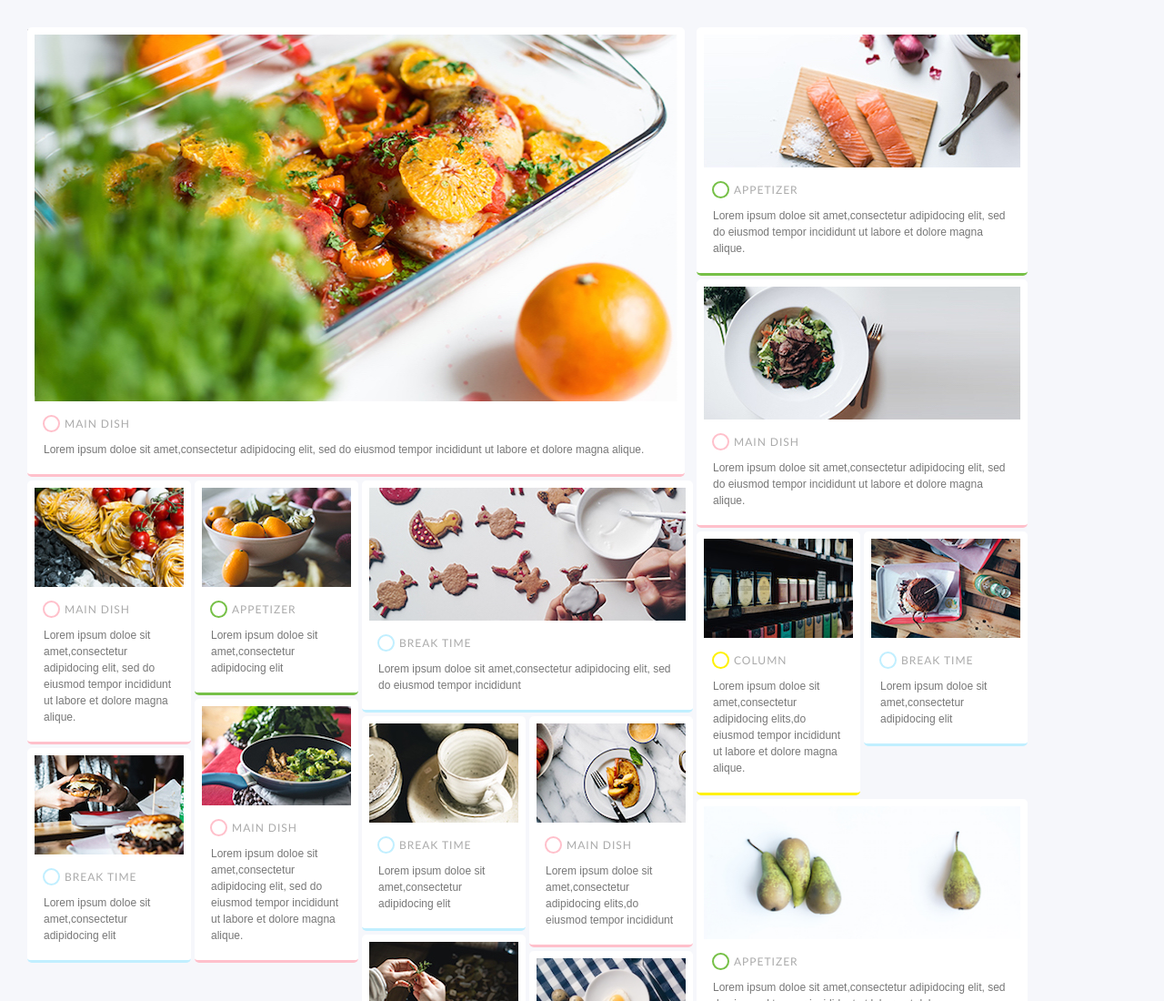
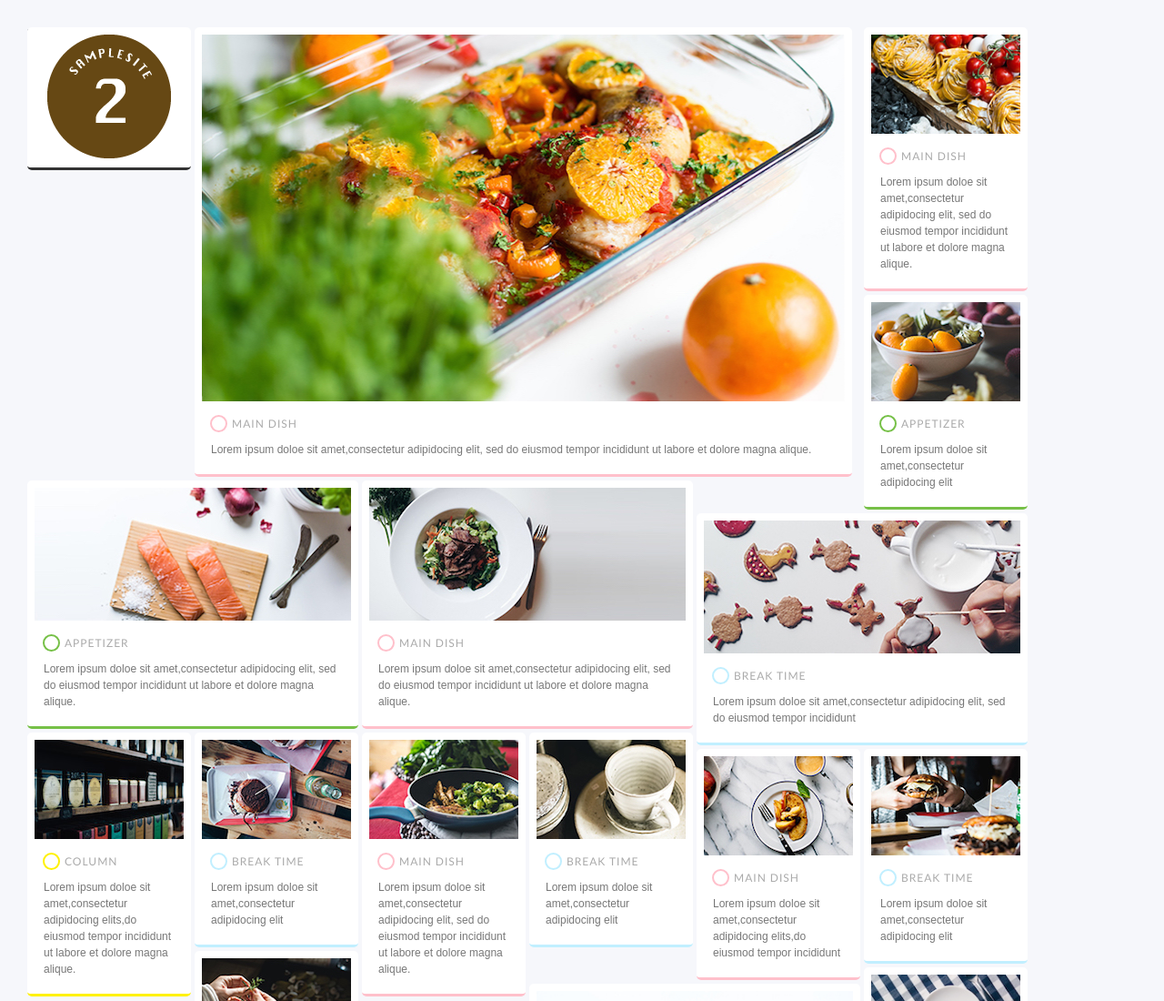
Before and after one commit to miyaiaya/grid-layout, a plain HTML site: page index.html in a window 1280 px wide. Shown: the top 1100 px of the page at 91% size. Drawn offline with nearby package versions, Linux system fonts and the light colour scheme.

Commit message:
add logo

```diff
--- a/index.html
+++ b/index.html
@@ -7,8 +7,12 @@
   <link rel="stylesheet" href="css/style.css">
 </head>
 <body>
-  <header class="header-item">
-
+  <header class="header item">
+    <h1>
+      <a href="#">
+        <img class="logo" src="images/logo.png" alt="SAMPLE SITE 2">
+      </a>
+    </h1>
   </header><!-- /header -->>
 
   <section class="item item-l item-maindish">
```
